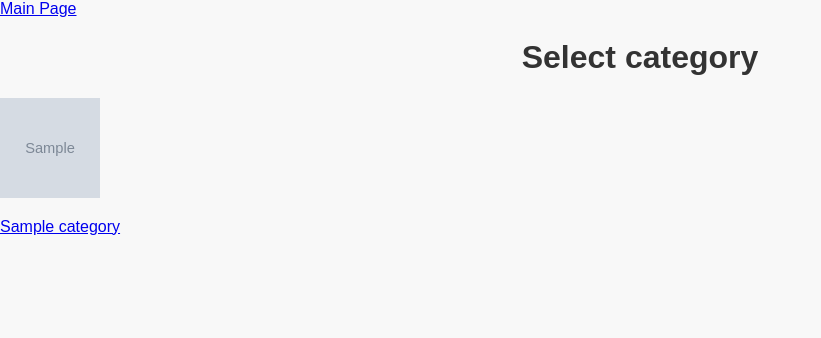
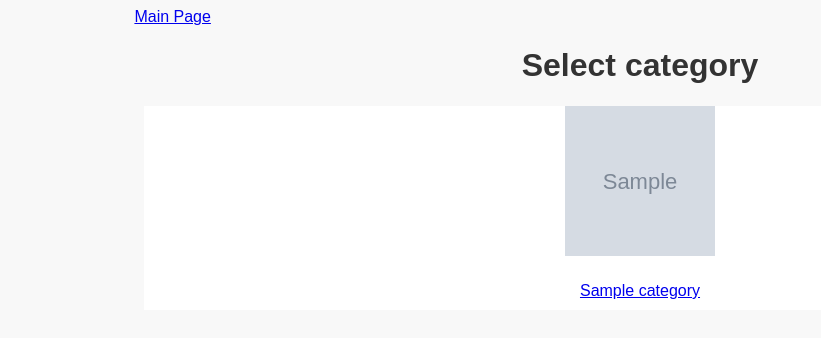
Before and after one commit to et1141/Receipes_website, a Django app: template receipt/brReceipt/templates/brReceipt/categories.html in a window 1280 px wide. Shown: the top 338 px of the page, without its empty margins (0-821 px from the left). Run offline with Django 3.2, Linux system fonts and the light colour scheme; the template is opened without the code that fills it: most values are stand-ins (such as "Sample title", 1, 10 or a date in 2020); grey boxes marked "Sample" are stand-in pictures.

Commit message:
styled, fixed some bug

```diff
--- a/receipt/brReceipt/static/style.css
+++ b/receipt/brReceipt/static/style.css
@@ -3,59 +3,44 @@
 body {
     font-family: Arial, sans-serif;
     background-color: #f8f8f8;
-    margin: 0;
-    padding: 0;
+
 }
 
-/* Navigation Bar */
-nav {
-    background-color: #333;
-    overflow: hidden;
-}
-
-nav a {
-    float: left;
-    display: block;
-    color: white;
-    text-align: center;
-    padding: 14px 16px;
-    text-decoration: none;
-}
-
-/* Header */
 h1 {
     text-align: center;
     color: #333;
 }
 
-/* Main Content */
+/* content */
 .container {
     width: 80%;
     margin: auto;
 }
+.container_main {
+    display: flex;
+    flex-direction: column;
+    justify-content: center;
+    align-items: center;
+}
 
-/* Recipe Cards */
+
+/* single recipe  */
 .recipe-card {
-    width: 30%;
-    margin: 20px;
-    float: left;
+    margin: 10px;
     background-color: white;
-    box-shadow: 0 4px 8px rgba(0, 0, 0, 0.1);
-    border-radius: 8px;
-    overflow: hidden;
 }
 
 .recipe-card img {
-    width: 100%;
-    height: auto;
-}
+    display: block;
+    margin: 0 auto;
+  }
 
 .recipe-card p {
     padding: 10px;
     text-align: center;
 }
 
-/* Form Styling */
+/* FROM (login e.g) */
 form {
     width: 50%;
     margin: auto;
@@ -86,7 +71,7 @@ form button {
     cursor: pointer;
 }
 
-/* Rating Styling */
+/*RATING */
 .rating {
     text-align: center;
     margin-top: 20px;
--- a/receipt/brReceipt/templates/base.html
+++ b/receipt/brReceipt/templates/base.html
@@ -7,8 +7,12 @@
   <link rel="stylesheet" href="{% static 'style.css' %}">
 </head>
 <body>
-  <div id = "main_div_block">
-  {% block content %}{% endblock %}
+  <div class="container">
+
+  {% block content %}
+
+  {% endblock %}
+  </div>
 </div>
 </body>
 </html>
--- a/receipt/brReceipt/templates/brReceipt/categories.html
+++ b/receipt/brReceipt/templates/brReceipt/categories.html
@@ -5,9 +5,9 @@
 <a href="/brReceipt/">Main Page</a></p>
     <h1>Select category</h1>
     {% for category in categories %}
-        <div>
+        <div class="recipe-card">
             <a href="/brReceipt/categories/{{category.id}}/">
-                <img src="{{ category.img }}" alt="{{ category.name }}" width="100" height="100">
+                <img src="{{ category.img }}" alt="{{ category.name }}" width="150" height="150">
                 <p>{{ category.name }}</p>
             </a>
         </div>
--- a/receipt/brReceipt/templates/brReceipt/category_recipes.html
+++ b/receipt/brReceipt/templates/brReceipt/category_recipes.html
@@ -36,11 +36,10 @@
 
 
 
-
 {% for receipt in receipts %}
-    <div>
+    <div class='recipe-card'>
         <a href="/brReceipt/categories/{{category.id}}/{{receipt.id}}">
-            <img src="{{ receipt.img }}" alt="{{ receipt.name }}" width="100" height="100">
+            <img src="{{ receipt.img }}" alt="{{ receipt.name }}" width="150" height="150">
             <p>{{ receipt.name }}</p>
         </a>
     </div>
--- a/receipt/brReceipt/templates/brReceipt/single_receipt.html
+++ b/receipt/brReceipt/templates/brReceipt/single_receipt.html
@@ -5,7 +5,7 @@
 <a href="{% url 'category_recipes' category_id=category_id %}">Back</a>
   <div>
     <h2>{{ receipt.name }}</h2>
-    <img src="{{ receipt.img }}" alt="{{ receipt.name }}" width="400" height="400">
+    <img src="{{ receipt.img }}" alt="{{ receipt.name }}" width="200" height="200">
     <h3>Ingredients:</h3>
     <ul>
       {% for ingredient in receipt.ingredients %}
--- a/receipt/brReceipt/views.py
+++ b/receipt/brReceipt/views.py
@@ -132,8 +132,10 @@ def show_ranking(request):
     ranked_receipts = []
     for receipt in receipts:
         average_score = RatesReceipt.objects.filter(id_receipt=receipt).aggregate(Avg('score'))
-        average_score = average_score.get('score__avg', 0)
-        ranked_receipts.append({'receipt': receipt, 'average_score': average_score})
+        average_score = average_score.get('score__avg', None)
+
+        if average_score is not None:
+            ranked_receipts.append({'receipt': receipt, 'average_score': average_score})
 
     ranked_receipts = sorted(ranked_receipts, key=lambda x: x['average_score'], reverse=True)
 
```
Also changed, not shown: receipt/brReceipt/templates/brReceipt/index.html (+14 -7 lines), receipt/README.md, receipt/data/category.png (added), receipt/data/index.png (added), receipt/data/receipe.png (added), 1 other file.
